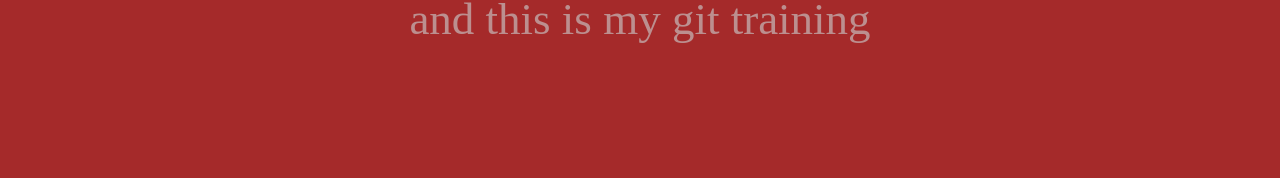
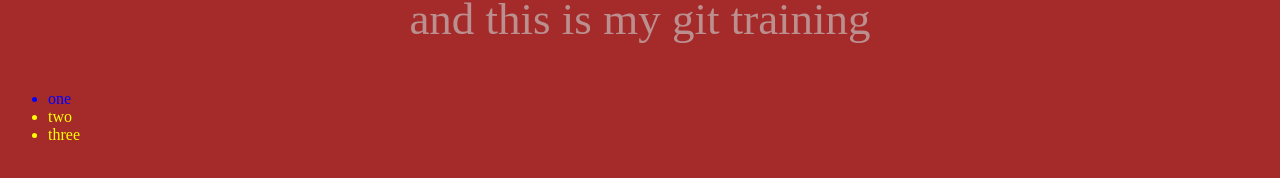
Before and after one commit to AdaskovDmitry/git-cource, a plain HTML site: page index.html in a window 1280 px wide. Shown: the part 216-394 px from the top of the page. Drawn offline with Linux system fonts and the light colour scheme.

Commit message:
added li

```diff
--- a/index.html
+++ b/index.html
@@ -9,5 +9,10 @@
 <body>
 <h1>Hello git</h1>
 <p>and this is my git training</p>
+<ul>
+	<li id="one">one</li>
+	<li>two</li>
+	<li>three</li>
+</ul>
 </body>
 </html>
--- a/style.css
+++ b/style.css
@@ -21,3 +21,9 @@
 		background-color: brown;
 
 	}
+#one{
+	color: blue;
+}
+li{
+	color: yellow;
+}
```
